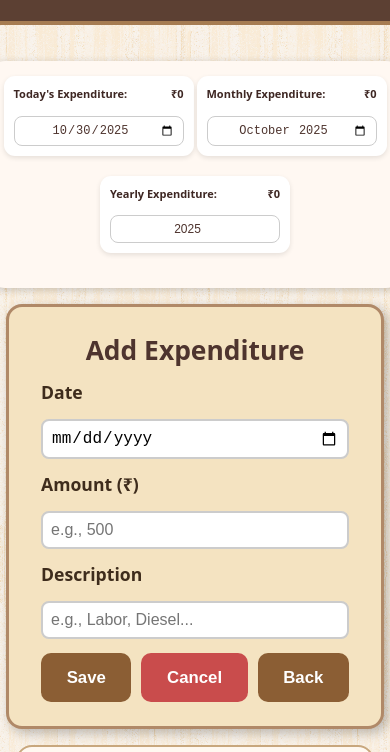
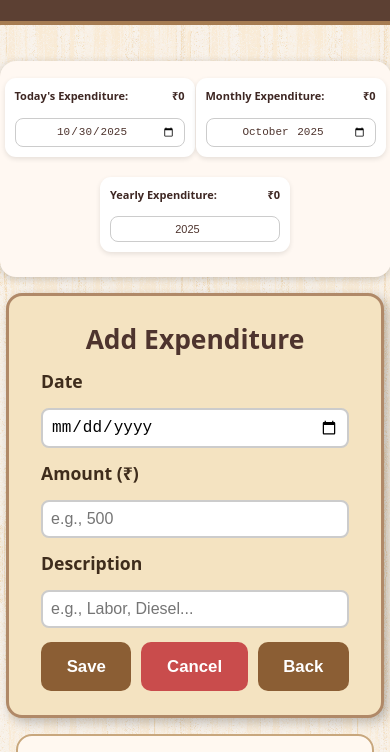
Before and after one commit to mddanish222/KR-Timber, a plain HTML site: page expenditure.html in a window 390 px wide. Shown: the part 70-822 px from the top of the page. Drawn offline with Linux system fonts and the light colour scheme.

Commit message:
Update style.css

```diff
--- a/style.css
+++ b/style.css
@@ -602,15 +602,16 @@ h2, h3 {
 /* ====== Mobile Responsive Layout ====== */
 @media (max-width: 600px) {
   .summary-section {
-    padding: 15px;
+    padding: 5px;
   }
 
   .summary-row {
     display: grid;
     grid-template-columns: 1fr 1fr;
-    gap: 3px;
+    gap: 1px;
     justify-content: center;
     align-items: start;
+margin-top:12px;
   }
 
   .summary-box {
@@ -633,7 +634,7 @@ min-width: 190px;
 
   .summary-box input {
     width: 100%;
-    font-size: 12px;
+    font-size: 11px;
     padding: 6px 8px;
     border-radius: 8px;
     border: 1px solid #ccc;
@@ -647,7 +648,7 @@ min-width: 190px;
   }
 
   .summary-row.yearly .summary-box {
-    max-width: 65%;
+    max-width: 80%;
     margin: 0 auto;
     text-align: center;
   }
```
